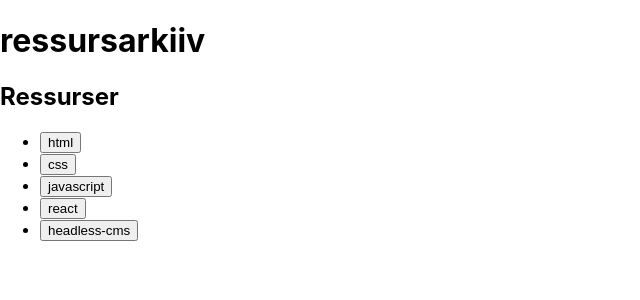
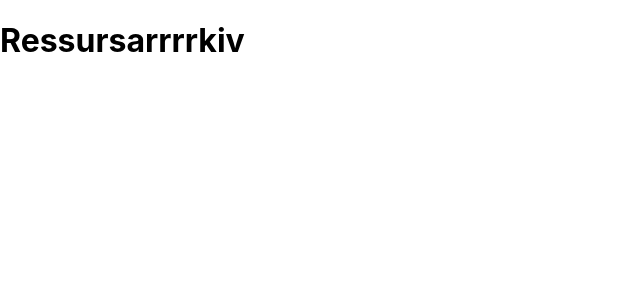
Before and after one commit to vildehw/gruppe_30, a React (Create React App) app: page / in a window 1280 px wide. Shown: the top 300 px of the page, without its empty margins (0-640 px from the left). Built offline with nearby package versions, Linux system fonts and the light colour scheme.

Commit message:
lagt til routing

```diff
--- a/package.json
+++ b/package.json
@@ -22,7 +22,6 @@
     "css:compress": "css-minify -f src/css/main.css -o src/css",
     "css:build": "npm-run-all css:compile css:prefix css:compress"
   },
-
   "eslintConfig": {
     "extends": [
       "react-app",
@@ -47,6 +46,7 @@
     "css-minify": "^2.0.0",
     "npm-run-all": "^4.1.5",
     "postcss-cli": "^10.1.0",
+    "react-router-dom": "^6.8.2",
     "sass": "^1.58.0"
   }
 }
--- a/src/App.js
+++ b/src/App.js
@@ -1,13 +1,16 @@
 
+import { Route, Routes } from 'react-router-dom';
 import './App.css';
 import Layout from './components/Layout';
 import Main from './components/Main';
 
 function App() {
   return (
-    <Layout>
-      <Main/>
-    </Layout>
+    <Routes>
+      <Route path='/' element={<Layout/>}>
+        <Route path=':slug' element={<Main/>}/>
+    </Route>
+  </Routes>
 
   );
 }
--- a/src/components/Layout.js
+++ b/src/components/Layout.js
@@ -1,18 +1,18 @@
+import { Link, Outlet } from "react-router-dom";
 
 
-export default function Layout({children}){
+export default function Layout(){
     return(
 
         <div className="container">
         <header>
-            <h1>ressursarkiiv</h1>
-            <nav>
 
-            </nav>
+            <h1>Ressursarrrrkiv</h1>
+
         </header>
-        <main>
-            {children}
-        </main>
+
+            <Outlet/>
+
         </div>
 
     )
--- a/src/components/Main.js
+++ b/src/components/Main.js
@@ -2,11 +2,13 @@
 import resources from "./ressurser"
 import ContentLinks from "./ContentLinks"
 import Nav from "./Nav"
+import { useParams } from "react-router-dom"
 
 export default function Main(){
     const [filter, setFilter] = useState("Ressurser")
     const [resultat, setResultat] = useState([])
     const navCat = [...new Set(resources.map((e) => e.category))]
+
 
     const getCategory = () =>{
         setResultat(resources.filter(items => items.category === filter))
@@ -25,11 +27,14 @@
 
     return(
         <>
+
+            <Nav navCat={navCat} handleFilter={handleFilter}/>
+            <main>
             <h2>{filter}</h2>
-            <Nav navCat={navCat} handleFilter={handleFilter}/>
             {resultat?.map((item, index) =>(
                 <ContentLinks key={index} title={item.category} urlName={item.title} url={item.url}/>
             ))}
+            </main>
         </>
     )
 }
--- a/src/components/Nav.js
+++ b/src/components/Nav.js
@@ -1,8 +1,12 @@
+import { NavLink, useParams } from "react-router-dom";
+
 export default function Nav({navCat, handleFilter}){
+
+
     return(
         <ul>
             {navCat.map((item, index) => (
-                <li key={index}><button onClick={handleFilter}>{item}</button></li>
+                <NavLink key={index} to={item}><button onClick={handleFilter}>{item}</button></NavLink>
             ))}
 
         </ul>
--- a/src/index.js
+++ b/src/index.js
@@ -3,12 +3,13 @@
 import './index.css';
 import App from './App';
 import reportWebVitals from './reportWebVitals';
+import { BrowserRouter } from 'react-router-dom';
 
 const root = ReactDOM.createRoot(document.getElementById('root'));
 root.render(
-  <React.StrictMode>
-    <App />
-  </React.StrictMode>
+  <BrowserRouter>
+    <App/>
+  </BrowserRouter>
 );
 
 // If you want to start measuring performance in your app, pass a function
```
Also changed, not shown: 1 other file (tests, documents, lock files or other folders).
